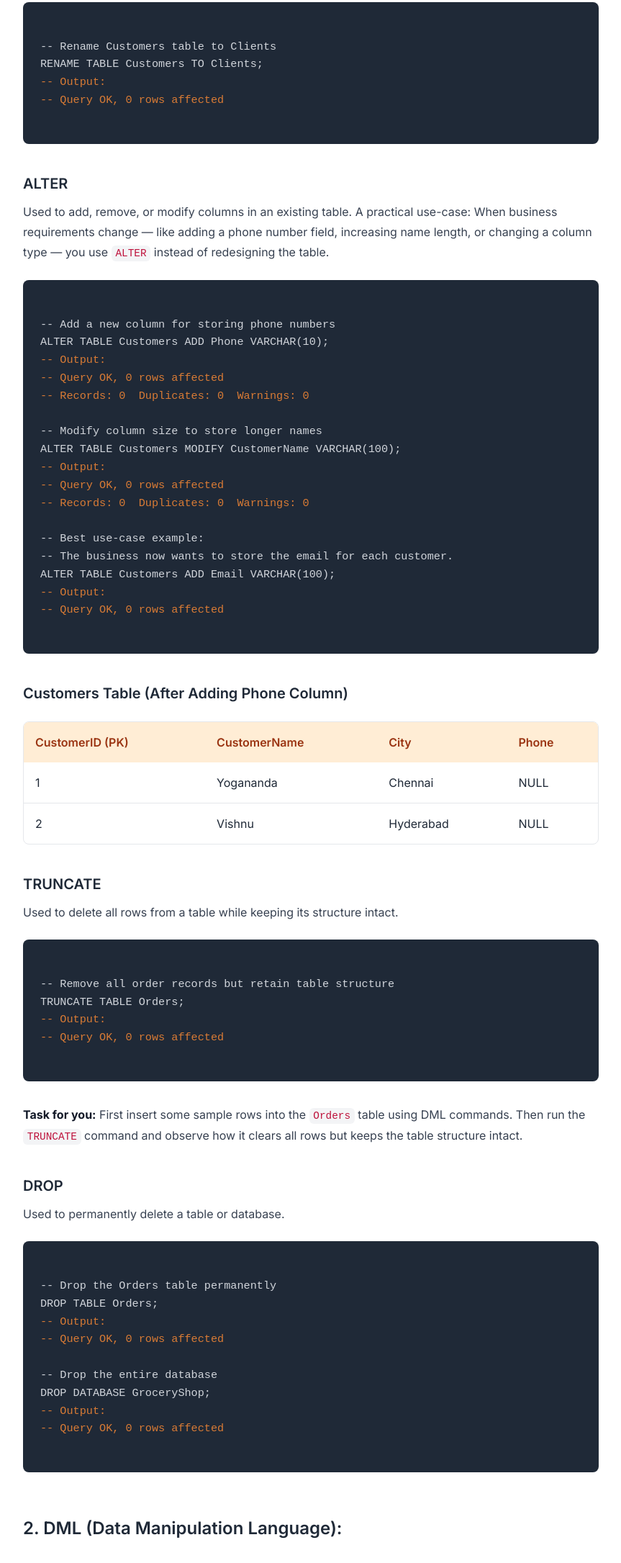
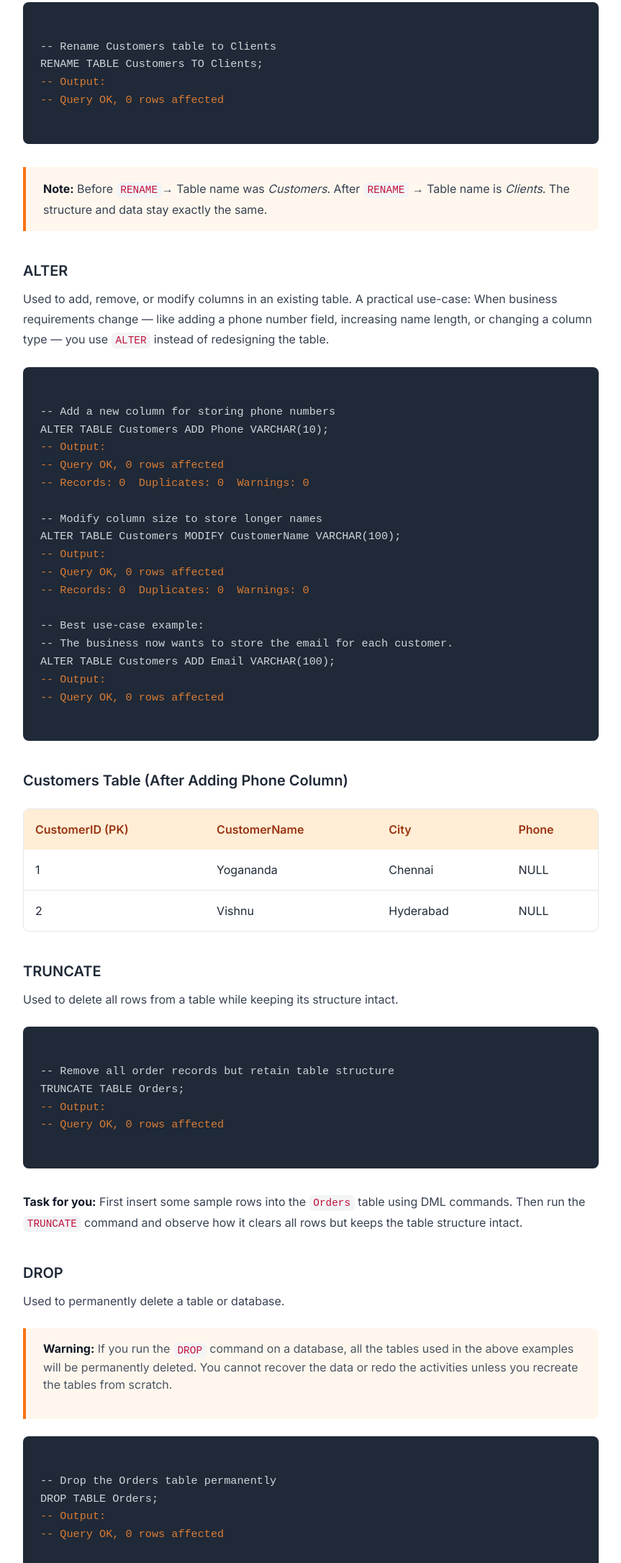
Before and after one commit to Shubham-403/PEP-Revature-Study-Guide, a plain HTML site: page sql-fundamentals.html in a window 1280 px wide. Shown: the part 5422-7593 px from the top of the page at 72% size, without its empty margins (208-1071 px from the left). Drawn offline with nearby package versions, Linux system fonts and the light colour scheme.

Commit message:
changed the drop command

```diff
--- a/sql-fundamentals.html
+++ b/sql-fundamentals.html
@@ -520,7 +520,7 @@ RENAME TABLE Customers TO Clients;
 -- Query OK, 0 rows affected</span>
     </code>
 </pre>
-
+<blockquote><p style="margin:0; padding:0;"><strong>Note:</strong> Before <code>RENAME</code>→ Table name was <em>Customers</em>. After <code>RENAME</code> → Table name is <em>Clients</em>. The structure and data stay exactly the same.</p></blockquote>
 
 <h4 class="text-orange-700 font-semibold mt-4">ALTER</h4>
 <p>Used to add, remove, or modify columns in an existing table.
@@ -593,6 +593,10 @@ TRUNCATE TABLE Orders;
 
 <h4 class="text-orange-700 font-semibold mt-4">DROP</h4>
 <p>Used to permanently delete a table or database.</p>
+<p class="text-red-700 text-sm mt-2">
+<blockquote><strong>Warning:</strong> If you run the <code>DROP</code> command on a database, all the tables used in the above examples will be permanently deleted. You cannot recover the data or redo the activities unless you recreate the tables from scratch.
+</p></blockquote>
+
 <pre>
     <code class="language-sql">
 -- Drop the Orders table permanently
```
